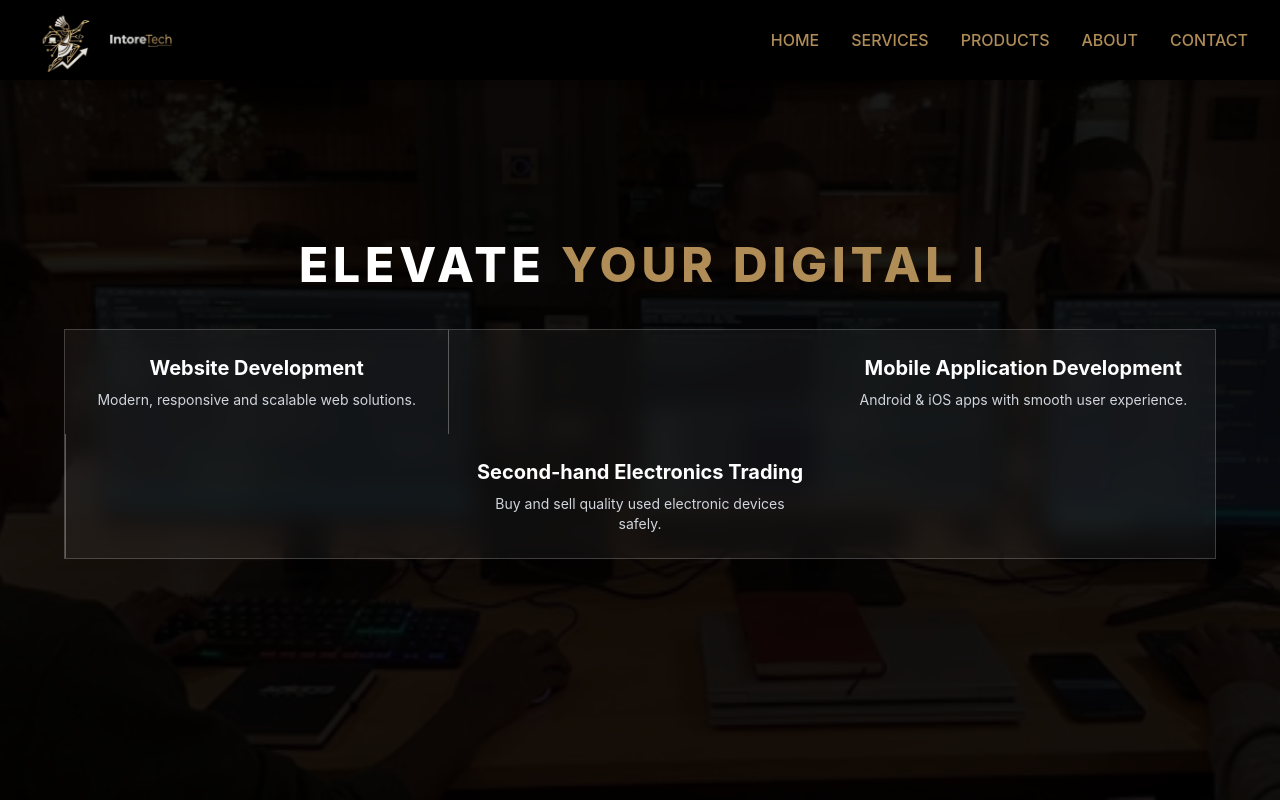
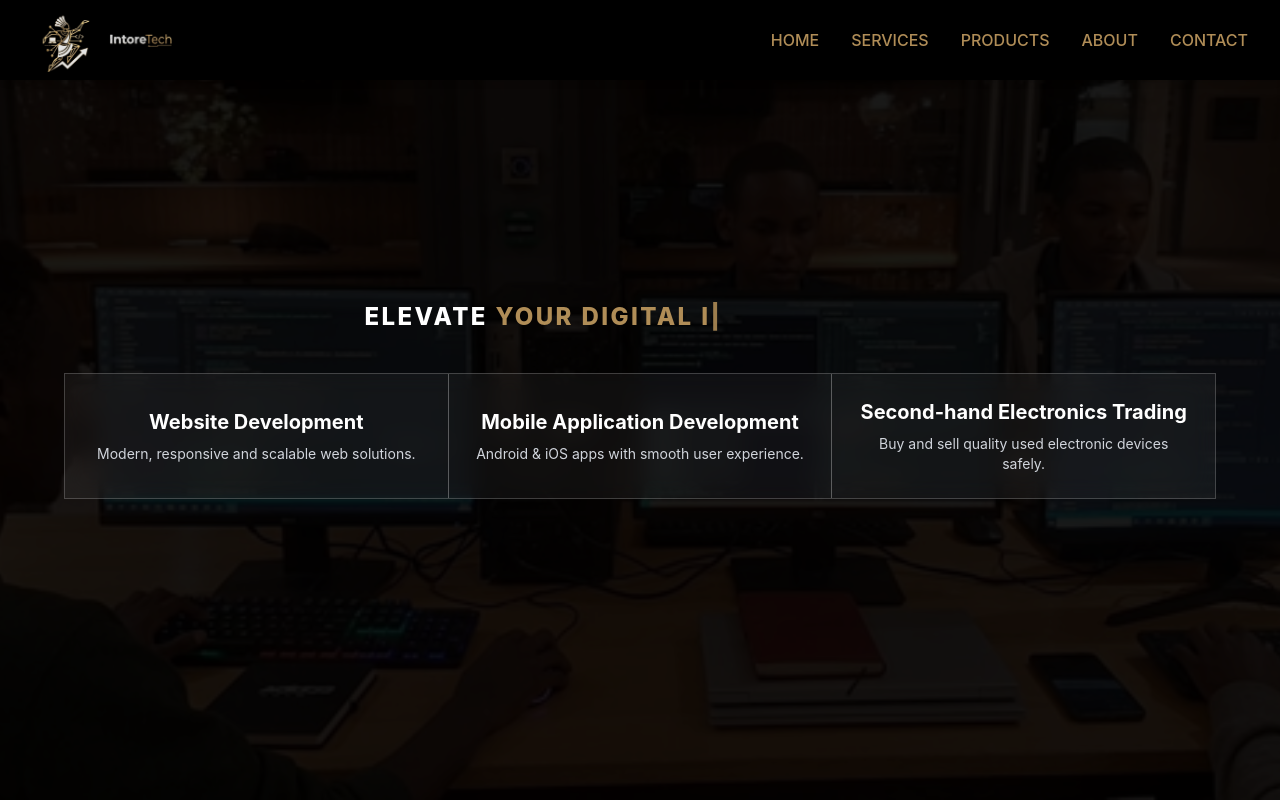
Before and after one commit to Niyomugabo-fabrice/IntoreTechnology-proposal-, a React (Vite) app: page / in a window 1280 px wide. Shown: the top 800 px of the page. Built offline with nearby package versions, Linux system fonts and the light colour scheme.

Commit message:
updating the background services cards

```diff
--- a/src/app/components/Hero.tsx
+++ b/src/app/components/Hero.tsx
@@ -110,7 +110,7 @@ export function Hero() {
       <div className="relative z-20 h-full flex flex-col items-center justify-center text-center px-4">
 
         {/* TITLE */}
-        <h1 className="text-2xl sm:text-3xl md:text-4xl lg:text-5xl font-extrabold tracking-widest uppercase flex items-center justify-center">
+        <h1 className="text-2xl sm:text-1.5xl md:text-2.5xl lg:text-3.5xl font-extrabold tracking-widest uppercase flex">
 
           <span className="text-white shrink-0">
             ELEVATE&nbsp;
@@ -126,10 +126,10 @@ export function Hero() {
         </h1>
 
         {/* ⭐ SERVICES CARDS */}
-        <div className="mt-10 w-full max-w-6xl grid grid-cols-1 md:grid-cols-3 bg-white/5 backdrop-blur-md border border-white/20">
+<div className="mt-10 w-full max-w-6xl flex flex-col md:flex-row bg-white/5 backdrop-blur-md border border-white/20">
 
   {/* Card 1 */}
-          <div className="p-6 text-white flex flex-col items-center justify-center text-center">
+  <div className="flex-1 p-6 text-white flex flex-col items-center justify-center text-center">
     <h2 className="text-lg md:text-xl font-bold mb-2">
       Website Development
     </h2>
@@ -142,7 +142,7 @@ export function Hero() {
   <div className="hidden md:block w-px bg-white/30"></div>
 
   {/* Card 2 */}
-          <div className="p-6 text-white flex flex-col items-center justify-center text-center">
+  <div className="flex-1 p-6 text-white flex flex-col items-center justify-center text-center">
     <h2 className="text-lg md:text-xl font-bold mb-2">
       Mobile Application Development
     </h2>
@@ -155,7 +155,7 @@ export function Hero() {
   <div className="hidden md:block w-px bg-white/30"></div>
 
   {/* Card 3 */}
-          <div className="p-6 text-white flex flex-col items-center justify-center text-center">
+  <div className="flex-1 p-6 text-white flex flex-col items-center justify-center text-center">
     <h2 className="text-lg md:text-xl font-bold mb-2">
       Second-hand Electronics Trading
     </h2>
@@ -165,7 +165,6 @@ export function Hero() {
   </div>
 
 </div>
-
       </div>
     </section>
   );
```
Lines whose indentation alone changed are shown as unchanged.
